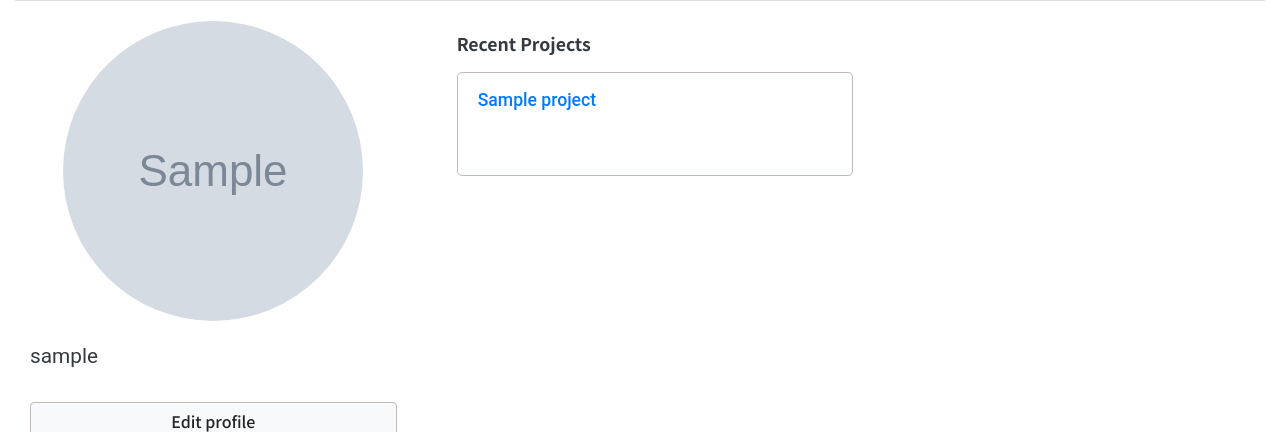
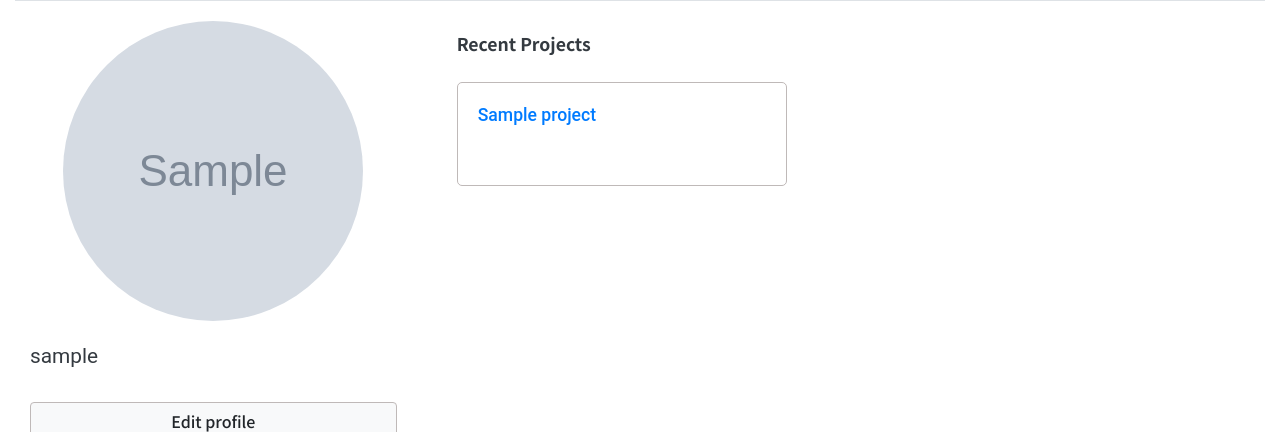
Before and after one commit to EiffelFly/hololink-main-frame, a Django app: template hololink/templates/user_dashboard_ver2.html in a window 1280 px wide. Shown: the part 175-607 px from the top of the page. Run offline with Django 3.2, Linux system fonts and the light colour scheme; tables that the repository leaves empty hold one stand-in row (values such as "Sample post"); the template is opened without the code that fills it: values that come from a table or form of the project are taken from there, most other values are stand-ins (such as "Sample title", 1, 10 or a date in 2020); grey boxes marked "Sample" are stand-in pictures; data that the repository does not hold is empty; some libraries are stand-ins or nearby versions.

Commit message:
[User dashboard]-adjust recent project container grid

```diff
--- a/hololink/templates/user_dashboard_ver2.html
+++ b/hololink/templates/user_dashboard_ver2.html
@@ -14,7 +14,14 @@
 
     @media (min-width: 576px) {}
     @media (min-width: 768px) {}
-    @media (min-width: 992px) {}
+    @media (min-width: 992px) {
+        .dashboard-recentProject-container{
+            margin-top: 10px!important;
+            margin-bottom: 10px !important;
+            margin-right: 20px !important;
+
+        }
+    }
     @media (min-width: 1200px) {}
 
     .dashboard-overview-headline{
@@ -81,8 +88,8 @@
                 </div>
                 <div class="row d-flex flex-row" style="padding: 10px 30px;">
                 {% for project in projects %}
-                    <div class="col-12 col-md-6 dashboard-recentProject-container">
-                        <div class="row" style="margin: 15px 0 0 5px">
+                    <div class="col-12 col-lg-5 col-lg-offset-1 dashboard-recentProject-container">
+                        <div class="row" style="margin: 20px 0 0 5px">
                             <h3 class="dashboard-recentProject-title"><a href="{% url 'project:project_dashboard' project.slug %}"> {{ project.name }} </a></h3>
                         </div>
                     </div>
```
